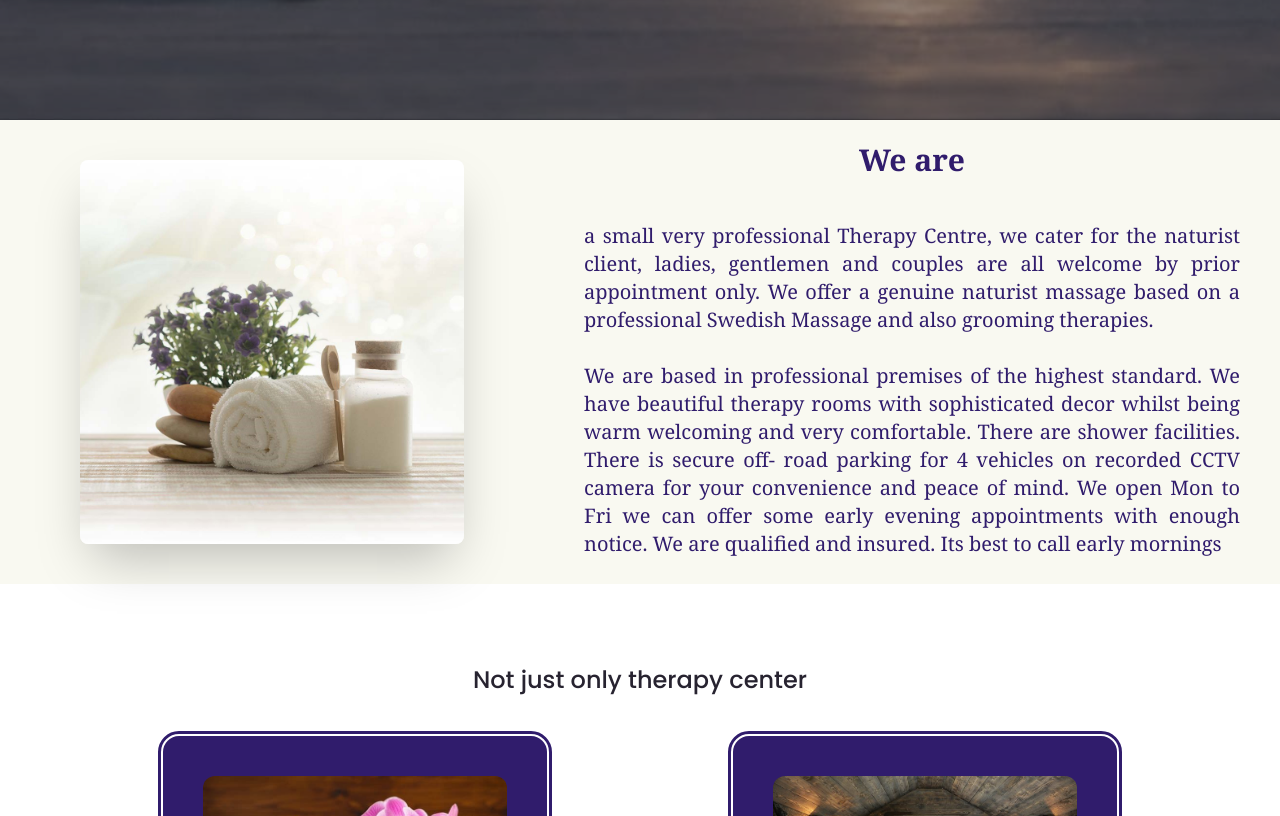
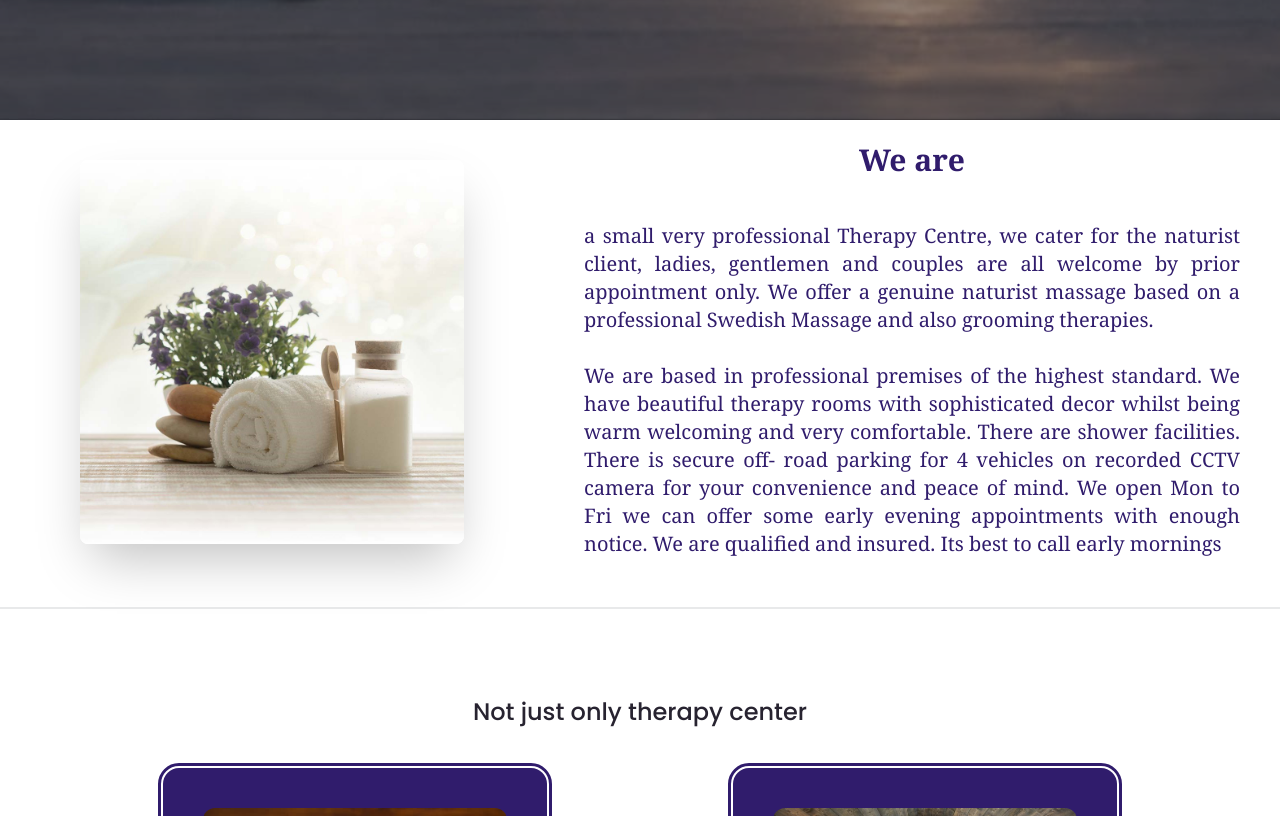
Before and after one commit to YSanj98/serene-naturist-re-design, a React (Vite) app: page / in a window 1280 px wide. Shown: the part 680-1496 px from the top of the page. Built offline with nearby package versions, Linux system fonts and the light colour scheme; a web font is replaced by a local one.

Commit message:
animations to home

```diff
--- a/src/components/Home/index.tsx
+++ b/src/components/Home/index.tsx
@@ -1,18 +1,24 @@
 import mediaQuery from '@/hooks/mediaQuery';
 import { SelectedPage } from '@/shared/types'
 import { motion } from "framer-motion";
+import AOS from 'aos';
+import 'aos/dist/aos.css'
+import { useEffect } from 'react';
+
 
 type Props = {
     setSelectedPage: (Value: SelectedPage) => void;
 };
 
-const Home = (props: Props) => {
+const Home = ({ setSelectedPage }: Props) => {
     const isAboveMediumScreens = mediaQuery("(min-width:850px)");
     const isBelowSmallScreens = mediaQuery("(max-width:850px)");
+    useEffect(()=> {AOS.init({duration: 1000});}, []);
   return (
+
     //Main hero section
     <div>
-      <div className="hero min-h-screen bg-[url('@/assets/images/hero.jpg')]">
+      <div className="hero w-full min-h-screen bg-[url('@/assets/images/hero.jpg')]">
         <div className="hero-overlay bg-opacity-60"></div>
         <div className="hero-content text-center text-neutral-content">
           <motion.div className="max-w-md" initial="hidden" whileInView="visible" viewport={{ once: true, amount: 0.5 }} transition={{ delay: 0.2, duration: 0.5 }} variants={{
@@ -31,8 +37,8 @@ const Home = (props: Props) => {
 
       {/*Mobile view*/}
       {isBelowSmallScreens && (
-      <div className="text-primary-100 flex justify-center font-serif bg-[#f9f9f1]">
-        <div className="w-5/6 mt-10">
+      <><div className="text-primary-100 flex justify-center font-serif bg-white">
+          <div className="w-5/6 mt-10" data-aos="flip-up">
             <h1 className="text-center text-3xl font-bold">We are</h1>
             <p className="px-2 text-justify text-xl py-6"> a small very professional Therapy Centre,
               we cater for the naturist client, ladies, gentlemen and couples are all welcome
@@ -41,19 +47,21 @@ const Home = (props: Props) => {
             </p>
           </div>
         </div>
+        <div className="divider"></div>
+        </>
       )}
 
       {/*Desktop view*/}
       {isAboveMediumScreens && (
-          <div className="font-serif bg-[#f9f9f1]">
+          <><div className="font-serif bg-white">
           <div className="justify-items-stretch justify-between flex items-center">
-              <img src="src/assets/images/image1.jpg" className="place-content-center my-10 mx-20 max-w-sm rounded-lg shadow-2xl" />
-              <div className='text-primary-100 px-4'>
+            <img src="src/assets/images/image1.jpg" className="place-content-center my-10 mx-20 max-w-sm rounded-lg shadow-2xl" data-aos="fade-right" />
+            <div className='text-primary-100 px-4' data-aos="fade-left">
               <h1 className="text-center text-3xl font-bold pt-5 pb-5">We are</h1>
               <p className="text-justify text-xl py-6 px-6 font-medium"> a small very professional Therapy Centre,
                 we cater for the naturist client, ladies, gentlemen and couples are all welcome
                 by prior appointment only. We offer a genuine naturist massage based on a professional
-                Swedish Massage and also grooming therapies. <br/><br/>
+                Swedish Massage and also grooming therapies. <br /><br />
                 We are based in professional premises of the highest standard. We have beautiful
                 therapy rooms with sophisticated decor whilst being warm welcoming and very comfortable.
                 There are shower facilities. There is secure off- road parking for 4 vehicles on recorded CCTV camera for your convenience and peace of mind.
@@ -62,6 +70,8 @@ const Home = (props: Props) => {
             </div>
           </div>
         </div>
+        <div className="divider"></div>
+        </>
       )}
     </div>
 
```
Lines whose indentation alone changed are shown as unchanged.
